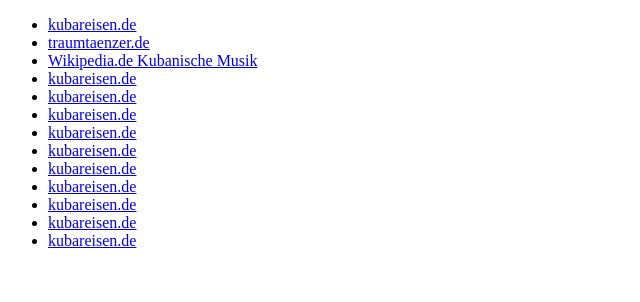
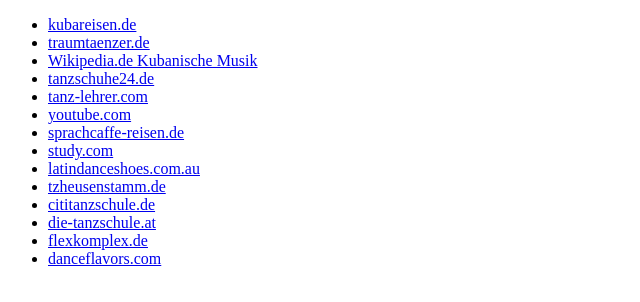
Before and after one commit to IpGa13/fredeundotnet, a plain HTML site: page presentation/rumba/index.html in a window 1280 px wide. Shown: the part 148-450 px from the top of the page, without its empty margins (0-640 px from the left). Drawn offline with Linux system fonts and the light colour scheme.

Commit message:
Update index.html

```diff
--- a/presentation/rumba/index.html
+++ b/presentation/rumba/index.html
@@ -6,14 +6,15 @@
   <li><a href="https://www.kubareisen.ch/Kuba-Reisespezialist/Kuba-Tipps/Kuba-Menschen/Kuba-Musik">kubareisen.de</a></li>
   <li><a href="https://www.traumtaenzer.de/online-tanzschule-video-tanzkurs/rumba-schritte-figuren/">traumtaenzer.de</a></li>
   <li><a href="https://de.wikipedia.org/wiki/Kubanische_Musik">Wikipedia.de Kubanische Musik</a></li>
-  <li><a href="https://tanzschuhe24.de/tanzlexikon/rumba?srsltid=AfmBOorh5QV27ytsGg2MtE1kE0bp8eZrtoWBnOaja19h-8vTFrTMD8lf&utm_source=chatgpt.com">kubareisen.de</a></li>
-  <li><a href="https://www.kubareisen.ch/Kuba-Reisespezialist/Kuba-Tipps/Kuba-Menschen/Kuba-Musik">kubareisen.de</a></li>
-  <li><a href="https://www.kubareisen.ch/Kuba-Reisespezialist/Kuba-Tipps/Kuba-Menschen/Kuba-Musik">kubareisen.de</a></li>
-  <li><a href="https://www.kubareisen.ch/Kuba-Reisespezialist/Kuba-Tipps/Kuba-Menschen/Kuba-Musik">kubareisen.de</a></li>
-  <li><a href="https://www.kubareisen.ch/Kuba-Reisespezialist/Kuba-Tipps/Kuba-Menschen/Kuba-Musik">kubareisen.de</a></li>
-  <li><a href="https://www.kubareisen.ch/Kuba-Reisespezialist/Kuba-Tipps/Kuba-Menschen/Kuba-Musik">kubareisen.de</a></li>
-  <li><a href="https://www.kubareisen.ch/Kuba-Reisespezialist/Kuba-Tipps/Kuba-Menschen/Kuba-Musik">kubareisen.de</a></li>
-  <li><a href="https://www.kubareisen.ch/Kuba-Reisespezialist/Kuba-Tipps/Kuba-Menschen/Kuba-Musik">kubareisen.de</a></li>
-  <li><a href="https://www.kubareisen.ch/Kuba-Reisespezialist/Kuba-Tipps/Kuba-Menschen/Kuba-Musik">kubareisen.de</a></li>
-  <li><a href="https://www.kubareisen.ch/Kuba-Reisespezialist/Kuba-Tipps/Kuba-Menschen/Kuba-Musik">kubareisen.de</a></li>
+  <li><a href="https://tanzschuhe24.de/tanzlexikon/rumba?srsltid=AfmBOorh5QV27ytsGg2MtE1kE0bp8eZrtoWBnOaja19h-8vTFrTMD8lf">tanzschuhe24.de</a></li>
+  <li><a href="https://tanz-lehrer.com/lateinamerikanische-taenze/rumba/">tanz-lehrer.com</a></li>
+  <li><a href="https://www.youtube.com/watch?v=p6Dy987Wnhk">youtube.com</a></li>
+  <li><a href="https://www.sprachcaffe-reisen.de/kuba-reisen/sehenswuerdigkeit/musik-und-tanz.htm">sprachcaffe-reisen.de</a></li>
+  <li><a href="https://study.com/learn/lesson/rumba-music-overview-history.html">study.com</a></li>
+  <li><a href="https://latindanceshoes.com.au/de/what-is-cuban-son-history-music-dance/">latindanceshoes.com.au</a></li>
+  <li><a href="https://www.tzheusenstamm.de/infothek/gesch-taenze.htm">tzheusenstamm.de</a></li>
+  <li><a href="https://www.cititanzschule.de/tanzlexikon">cititanzschule.de</a></li>
+  <li><a href="https://www.die-tanzschule.at/blog/welche-t%C3%A4nze-gibt-es-%C3%BCberhaupt.html?utm_campaign=domain-move&utm_medium=redirect">die-tanzschule.at</a></li>
+  <li><a href="https://www.flexkomplex.de/tanzen/die-rumba/">flexkomplex.de</a></li>
+  <li><a href="https://www.danceflavors.com/walzer-tanzen/">danceflavors.com</a></li>
 </ul>
```
